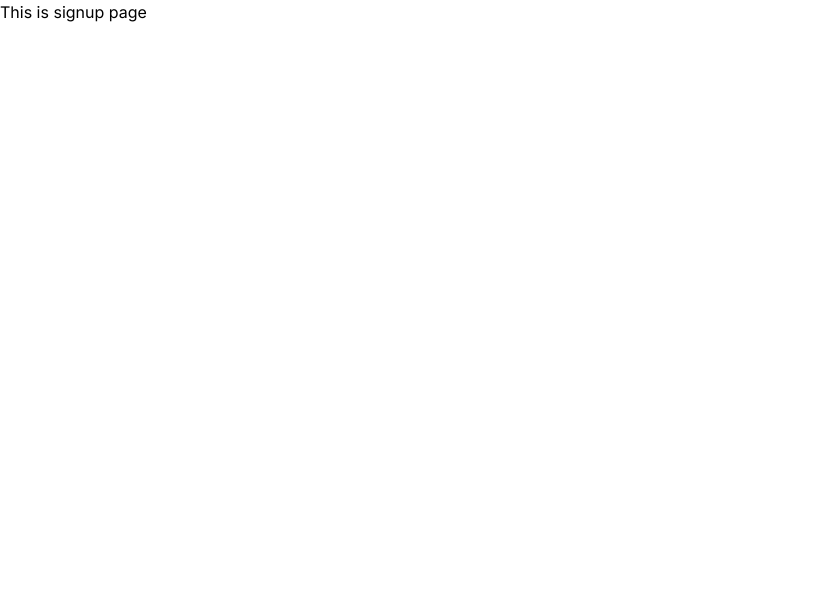
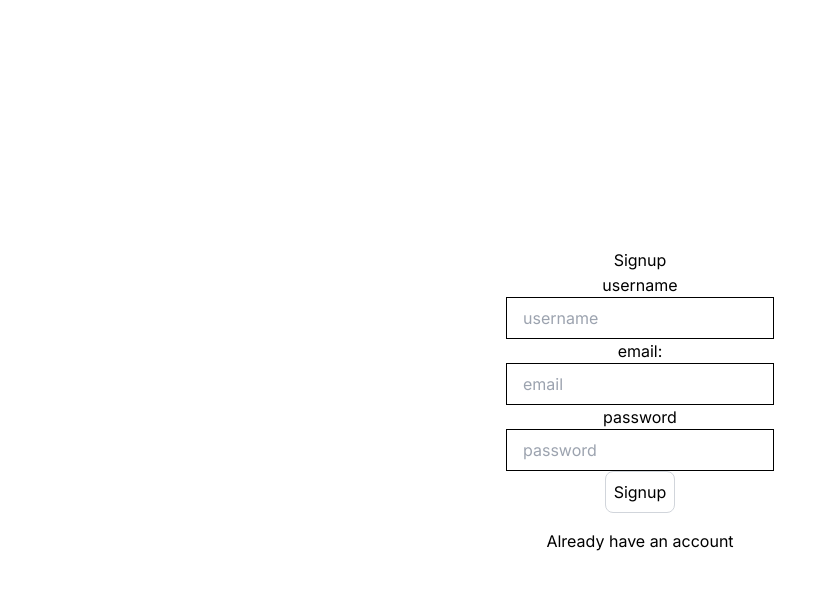
Before and after one commit to Avijit200318/Next-js, a Next.js app: page /signup in a window 1280 px wide. Shown: the top 590 px of the page, without its empty margins (0-837 px from the left). Built offline with nearby package versions, Linux system fonts and the light colour scheme.

Commit message:
understand the client portion file structure

```diff
--- a/src/app/login/page.tsx
+++ b/src/app/login/page.tsx
@@ -1,8 +1,32 @@
+"use client";
+import React, { useState } from "react";
+import Link from "next/link";
+import { useRouter } from "next/navigation";
+import {axios} from "axios";
 
-export default function page() {
+
+export default function Signin() {
+
+
+  const [user, setUser] = useState({
+    email: "",
+    password: "",
+  });
+
+  const onLogin = async () => {
+
+  }
+
   return (
-    <div>
-        <h1 className="bg-blue-200">Login</h1>
+    <div className="flex flex-col items-center justify-center min-h-screen py-2">
+        <h1 className="">Login</h1>
+        <hr />
+        <label htmlFor="email">email:</label>
+        <input id="email" type="email" onChange={(e) => setUser({...user, email: e.target.value})} value={user.email} placeholder="email" className="px-4 py-2 border border-black"/>
+        <label htmlFor="password">password</label>
+        <input id="password" type="password" onChange={(e) => setUser({...user, password: e.target.value})} value={user.password} placeholder="password" className="px-4 py-2 border border-black"/>
+        <button onClick={onLogin} className="p-2 border border-gray-300 rounded-lg mb-4 focus:outline-none focus:border-gray-600">Login</button>
+        <Link href='/signup'>Dont have an account</Link>
     </div>
   )
 }
--- /dev/null
+++ b/src/app/profile/[id]/page.tsx
@@ -0,0 +1,11 @@
+import React from 'react'
+
+export default function UserProfilePage({params}: any) {
+  return (
+    <div>
+      this is new profile with id page
+
+      <p className="text-2xl">Profile page {params.id}</p>
+    </div>
+  )
+}
--- /dev/null
+++ b/src/app/profile/page.tsx
@@ -0,0 +1,10 @@
+import React from 'react'
+
+export default function Profile() {
+  return (
+    <div className='flex flex-col items-center justify-center min-h-screen py-2'>
+        <h1 className="">Profile page</h1>
+        <p>Pofile</p>
+    </div>
+  )
+}
--- a/src/app/signup/page.tsx
+++ b/src/app/signup/page.tsx
@@ -1,7 +1,33 @@
-export default function page() {
+"use client";
+import React, { useState } from "react";
+import Link from "next/link";
+import { useRouter } from "next/navigation";
+import {axios} from "axios";
+
+export default function Signup() {
+
+  const [user, setUser] = useState({
+    email: "",
+    password: "",
+    username: "",
+  });
+
+  const onSignup = async () => {
+
+  }
+
   return (
-    <div>
-        <h1 className="">This is signup page</h1>
+    <div className="flex flex-col items-center justify-center min-h-screen py-2">
+        <h1 className="">Signup</h1>
+        <hr />
+        <label htmlFor="username">username</label>
+        <input id="username" type="text" onChange={(e) => setUser({...user, username: e.target.value})} value={user.username} placeholder="username" className="px-4 py-2 border border-black"/>
+        <label htmlFor="email">email:</label>
+        <input id="email" type="email" onChange={(e) => setUser({...user, email: e.target.value})} value={user.email} placeholder="email" className="px-4 py-2 border border-black"/>
+        <label htmlFor="password">password</label>
+        <input id="password" type="password" onChange={(e) => setUser({...user, password: e.target.value})} value={user.password} placeholder="password" className="px-4 py-2 border border-black"/>
+        <button onClick={onSignup} className="p-2 border border-gray-300 rounded-lg mb-4 focus:outline-none focus:border-gray-600">Signup</button>
+        <Link href='/login'>Already have an account</Link>
     </div>
   )
 }
```
